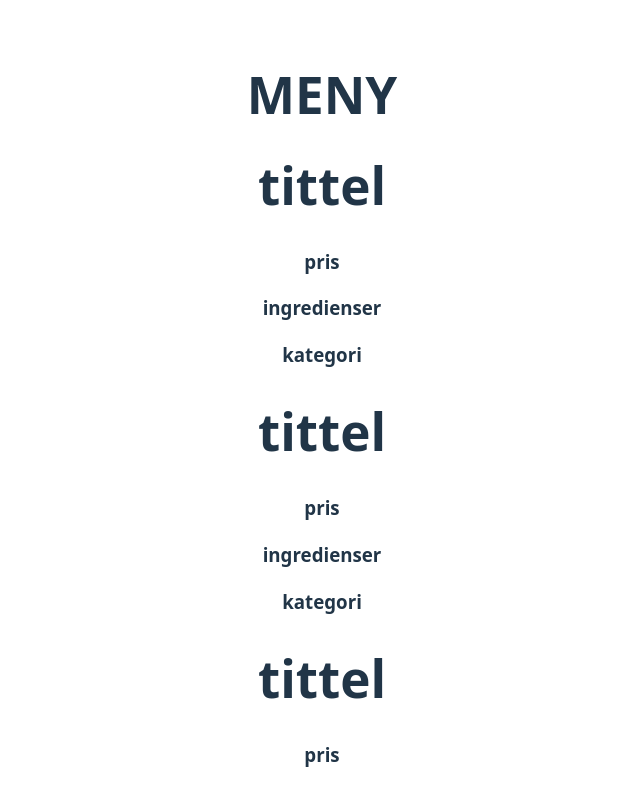
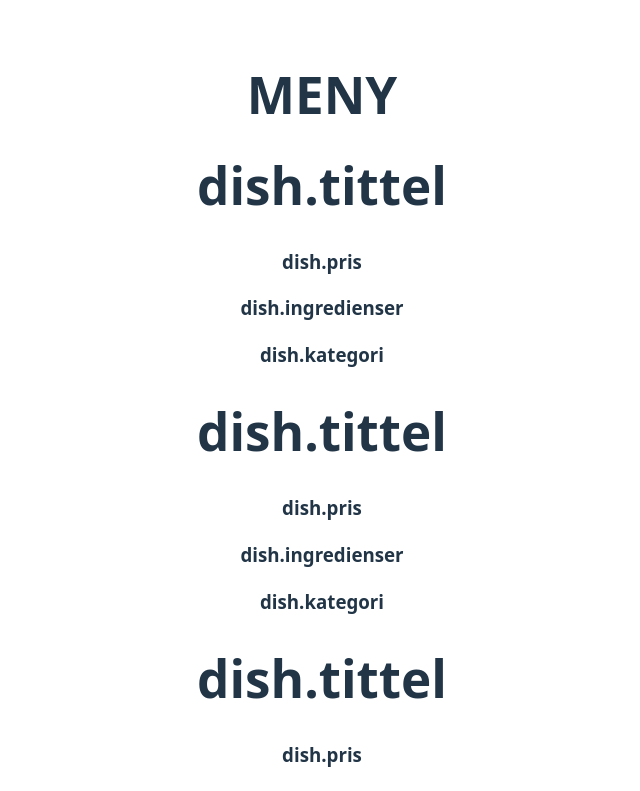
Before and after one commit to Silje32/Restaurantmenyen, a React (Vite) app: page / in a window 1280 px wide. Shown: the top 791 px of the page, without its empty margins (318-958 px from the left). Built offline with nearby package versions, Linux system fonts and the light colour scheme.

Commit message:
Added dish again

```diff
--- a/src/components/MenuList.jsx
+++ b/src/components/MenuList.jsx
@@ -6,11 +6,11 @@ export default function MenuList({ meny }) {
       <h1>MENY</h1>
       {meny.map((dish) => (
         <OneDish
-          key="id"
-          tittel="tittel"
-          pris="pris"
-          ingredienser="ingredienser"
-          kategori="kategori"
+          key="dish.id"
+          tittel="dish.tittel"
+          pris="dish.pris"
+          ingredienser="dish.ingredienser"
+          kategori="dish.kategori"
         />
       ))}
     </div>
```
